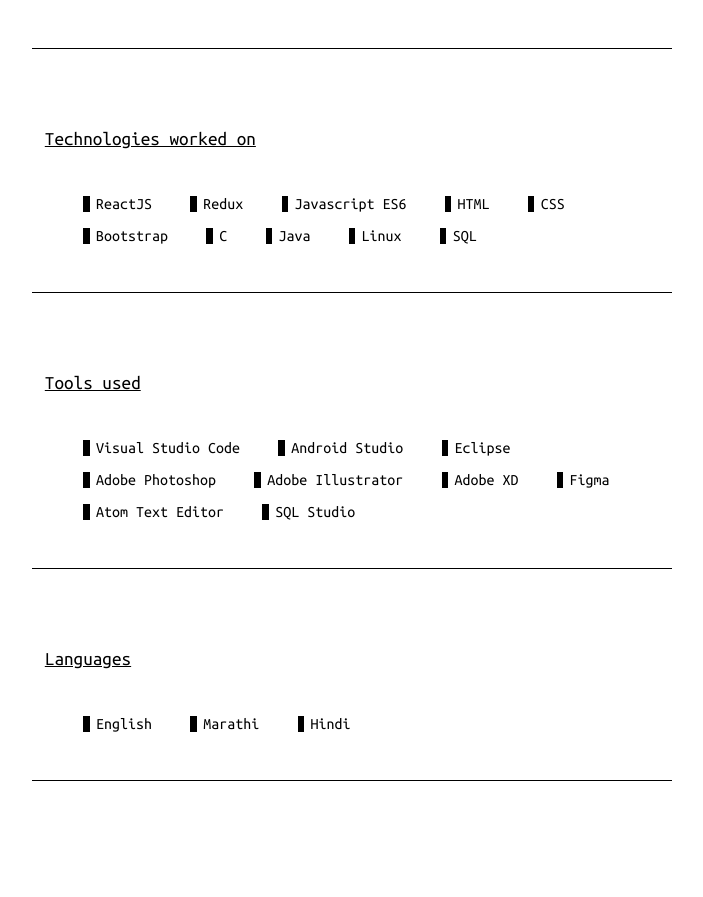
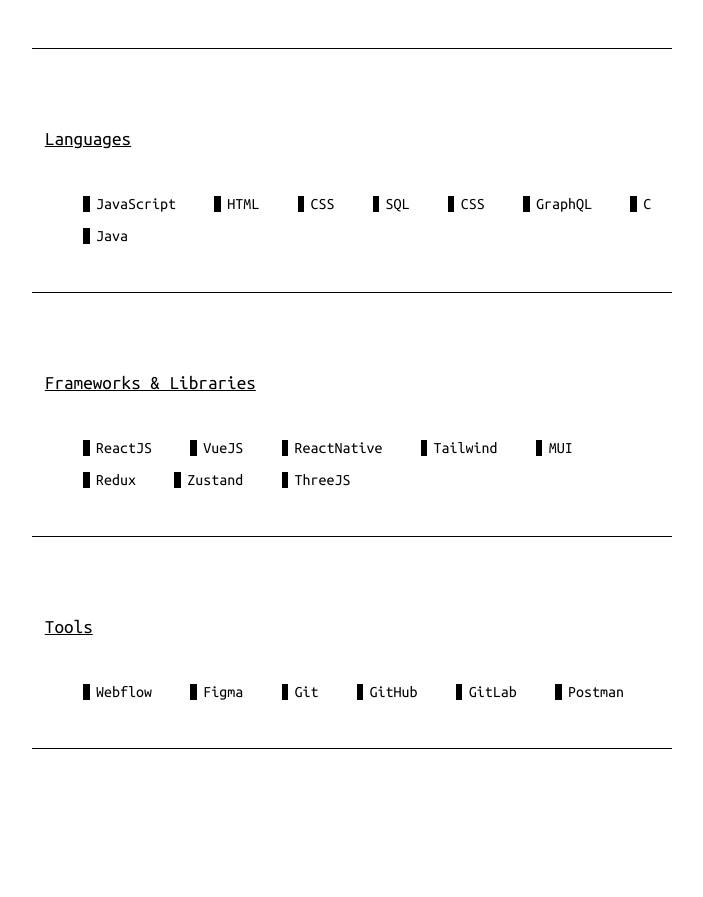
Before and after one commit to sanket-ingale/portfolio, a React (Create React App) app: page /portfolio/about in a window 1280 px wide. Shown: the part 680-1577 px from the top of the page, without its empty margins (288-991 px from the left). Built offline with nearby package versions, Linux system fonts and the light colour scheme; a web font is replaced by a local one.

Commit message:
fix: updated content

```diff
--- a/src/components/containers/About.js
+++ b/src/components/containers/About.js
@@ -6,48 +6,48 @@
       <span>About me</span>
       <div className='row--one'>
         <p>
-          A result-driven computer science engineer with a strong foundation in logic and coding. <br/>
-          Seeking to enhance design excellence and a career that will enhance my technical skills. <br/>
-          Ability to learn new tools and concepts quickly while working independently or in a team environment.
+        I enjoy exploring new perspectives, whether through photography, travel, or gaming. <br/>
+        These interests inspire me to stay curious and open-minded in both life and work. <br/>
+        I believe in the value of continuous learning and collaboration, aiming to contribute meaningfully to any team or project I’m part of.
         </p>
         <img src={require('../../images/dp.png')} alt='dp'></img>
       </div>
       <div className='row--two'>
         <div className='info'>
-          <span className='info--title'>Technologies worked on</span>
+          <span className='info--title'>Languages</span>
           <span className='info--desc'>
-            <span>ReactJS</span>
-            <span>Redux</span>
-            <span>Javascript ES6</span>
+            <span>JavaScript</span>
             <span>HTML</span>
             <span>CSS</span>
-            <span>Bootstrap</span>
+            <span>SQL</span>
+            <span>CSS</span>
+            <span>GraphQL</span>
             <span>C</span>
             <span>Java</span>
-            <span>Linux</span>
-            <span>SQL</span>
           </span>
         </div>
         <div className='info'>
-          <span className='info--title'>Tools used</span>
+          <span className='info--title'>Frameworks & Libraries</span>
           <span className='info--desc'>
-            <span>Visual Studio Code</span>
-            <span>Android Studio</span>
-            <span>Eclipse</span>
-            <span>Adobe Photoshop</span>
-            <span>Adobe Illustrator</span>
-            <span>Adobe XD</span>
-            <span>Figma</span>
-            <span>Atom Text Editor</span>
-            <span>SQL Studio</span>
+            <span>ReactJS</span>
+            <span>VueJS</span>
+            <span>ReactNative</span>
+            <span>Tailwind</span>
+            <span>MUI</span>
+            <span>Redux</span>
+            <span>Zustand</span>
+            <span>ThreeJS</span>
           </span>
         </div>
         <div className='info'>
-          <span className='info--title'>Languages</span>
+          <span className='info--title'>Tools</span>
           <span className='info--desc'>
-            <span>English</span>
-            <span>Marathi</span>
-            <span>Hindi</span>
+            <span>Webflow</span>
+            <span>Figma</span>
+            <span>Git</span>
+            <span>GitHub</span>
+            <span>GitLab</span>
+            <span>Postman</span>
           </span>
         </div>
       </div>
--- a/src/components/containers/Title.js
+++ b/src/components/containers/Title.js
@@ -8,9 +8,7 @@
         I'm a Frontend Developer.
       </span>
       <p>
-        ~2 years of experience in Web Designing and User Interface Development.
-        <br/>An expert in Responsive Web Design.
-        <br/>Proficient in code optimization for improved performance.
+      With 4+ years of experience, I specialize in designing scalable web and mobile applications using modern frontend frameworks like React and VueJS. I've worked across industries such as logistics, agritech, and AI, delivering solutions tailored to unique needs. I thrive on building user-focused applications and collaborating with diverse teams to bring ideas to life.
       </p>
     </div>
   );
```
